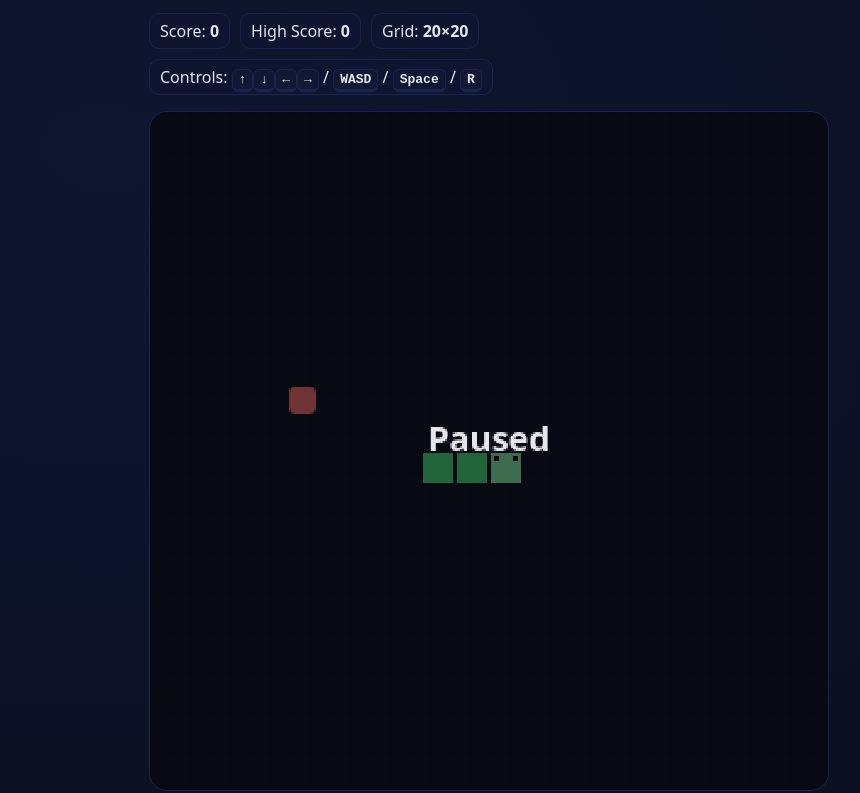
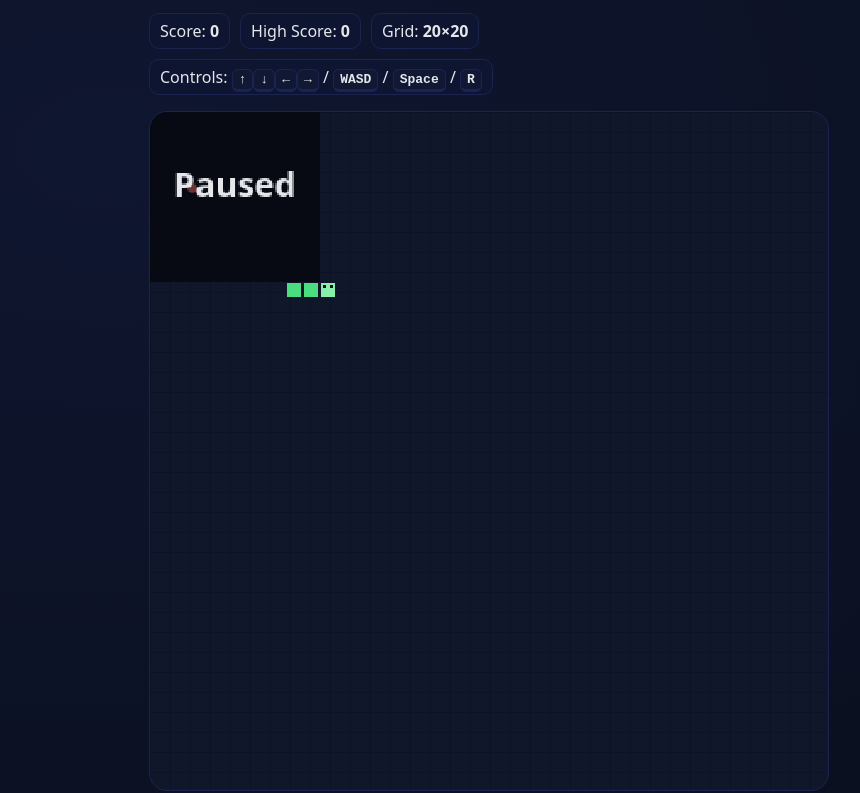
Before and after one commit to VedangDhamal/snake-game, a plain HTML site: page index.html in a window 1280 px wide. Shown: the part 43-836 px from the top of the page, without its empty margins (151-1011 px from the left). Drawn offline with Linux system fonts and the light colour scheme.

Commit message:
Update index.html

```diff
--- a/index.html
+++ b/index.html
@@ -54,8 +54,8 @@
 
   <script>
     // --- Game configuration ---
-    const TILE = 20;           // tile size in px
-    const GRID = 20;           // number of tiles in each dimension
+    const TILE = 10;           // tile size in px
+    const GRID = 10;           // number of tiles in each dimension
     const CANVAS_SIZE = TILE * GRID;
 
     const canvas = document.getElementById('game');
```
